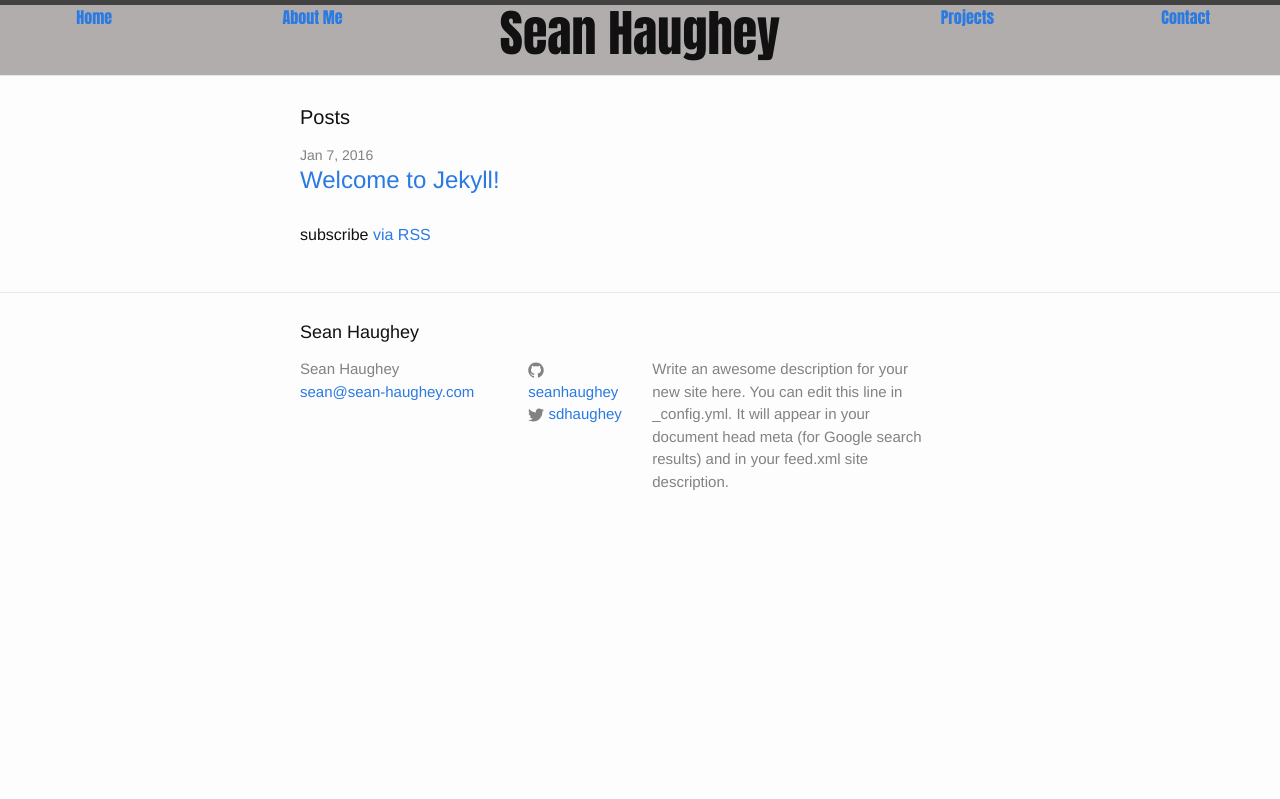
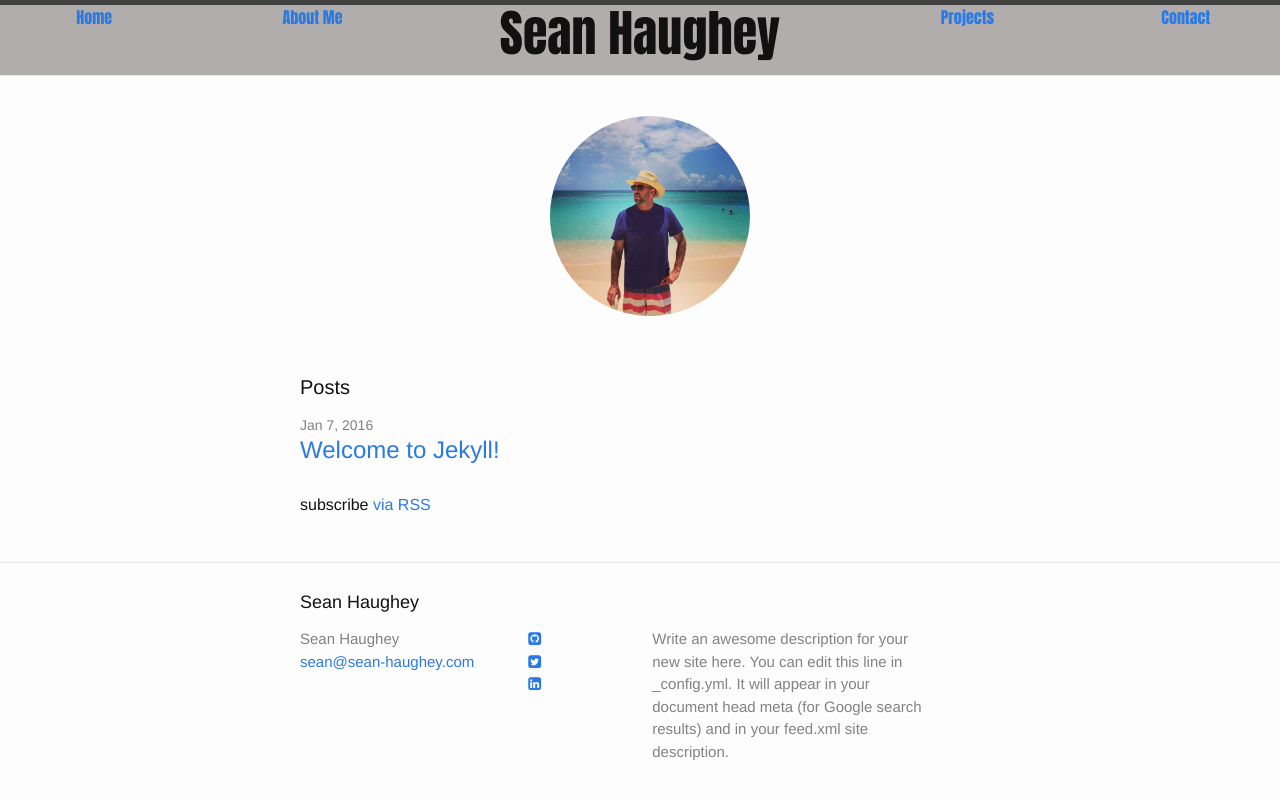
Before and after one commit to seanhaughey/sean_haughey, a Jekyll site: the page built from index.html, in a window 1280 px wide. Shown: the top 799 px of the page. Built offline with Jekyll 4.4.1, drawn with Linux system fonts in a browser that asks for light colours; nearby versions of some CDN libraries; library files that are not in the unit come from our copies.

Commit message:
added profile pic, social media icons, fixed header

```diff
--- a/_includes/footer.html
+++ b/_includes/footer.html
@@ -14,25 +14,13 @@
 
       <div class="footer-col footer-col-2">
         <ul class="social-media-list">
-          {% if site.github_username %}
           <li>
-            {% include icon-github.html username=site.github_username %}
+            <a href="https://github.com/seanhaughey" target="_blank"><i class="fa fa-github-square"></i></a>
           </li>
-          {% endif %}
-
-          {% if site.twitter_username %}
           <li>
-            {% include icon-twitter.html username=site.twitter_username %}
+            <a href="https://twitter.com/sdhaughey" target="_blank"><i class="fa fa-twitter-square"></i></a>
           </li>
-          {% endif %}
-
-          {% if site.linkedin_username %}
-          <li>
-            {% include icon-linkedin.html username=site.linkedin_username %}
-          </li>
-          {% endif %}
-
-
+          <a href="https://www.linkedin.com/in/seanhaughey" target="_blank"><i class="fa fa-linkedin-square"></i></a>
         </ul>
       </div>
 
--- a/_includes/head.html
+++ b/_includes/head.html
@@ -6,12 +6,11 @@
 	<title>{% if page.title %}{{ page.title }}{% else %}{{ site.title }}{% endif %}</title>
 	<meta name="description" content="{% if page.excerpt %}{{ page.excerpt | strip_html | strip_newlines | truncate: 160 }}{% else %}{{ site.description }}{% endif %}">
 
-	<meta name="viewport" content="width=device-width, initial-scale=1"/>
 	<link rel="stylesheet" type="text/css" href="css/normalize.css">
 	<link rel="stylesheet" href="css/animate.css">
 	<link rel="stylesheet" type="text/css" href="https://maxcdn.bootstrapcdn.com/bootstrap/3.3.6/css/bootstrap.min.css">
 	<link href='https://fonts.googleapis.com/css?family=Anton' rel='stylesheet' type='text/css'>
-
+	<link rel="stylesheet" href="https://maxcdn.bootstrapcdn.com/font-awesome/4.5.0/css/font-awesome.min.css">
 
 	<link rel="stylesheet" href="{{ "/css/main.css" | prepend: site.baseurl }}">
 	<link rel="canonical" href="{{ page.url | replace:'index.html','' | prepend: site.baseurl | prepend: site.url }}">
--- a/_includes/icon-linkedin.html
+++ /dev/null
@@ -1 +0,0 @@
-<a href="https://linkedin.com/{{ include.username }}"><span class="icon icon--linkedin">{% include Linkedin_icon.svg %}</span><span class="username">{{ include.username }}</span></a>
--- a/css/main.scss
+++ b/css/main.scss
@@ -58,31 +58,28 @@ $on-laptop:        800px;
 header {
   margin: 10px;
   background-color: #b2adad;
-	margin: 0px;
-}
+  margin: 0px; }
 
 #name {
   font-size: 50px;
   text-align: center;
-	font-family: 'Anton', sans-serif;
-}
+  font-family: 'Anton', sans-serif; }
 
 #header-spacer {
-	height: 20px;
-}
+  height: 20px; }
 
 .header-link {
   font-family: 'Anton', sans-serif;
   margin: 0px;
-	text-align: center;
-}
+  text-align: center; }
 
 #profile-pic {
   border-radius: 100%;
-	height: 40%;
+  height: 80%;
   width: auto;
   }
 
 #profile-pic-container {
   margin: 10px;
+  height: 250px;
 }
--- a/index.html
+++ b/index.html
@@ -2,6 +2,12 @@
 layout: default
 ---
 
+<div class="row">
+  <span class="col-xs-4 col-sm-4 col-md-4"></span>
+  <div class="col-xs-4 col-sm-4 col-md-4 text-center" id="profile-pic-container">
+    <img src="images/Cayman Pic.jpg" id="profile-pic">
+  </div>
+</div>
 <div class="home">
 
   <h1 class="page-heading">Posts</h1>
```
Also changed, not shown: _includes/Linkedin_icon.svg (deleted), images/Cayman Pic.jpg (added). Lines whose indentation alone changed are shown as unchanged.
